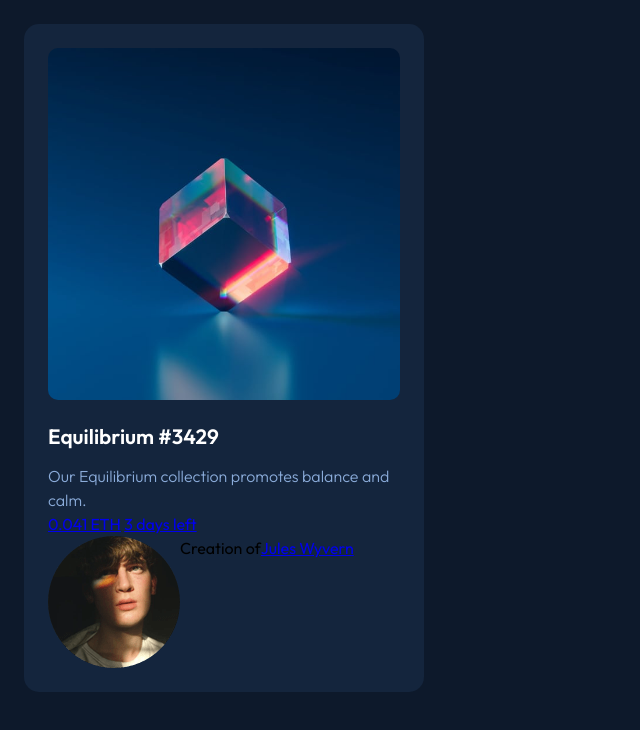
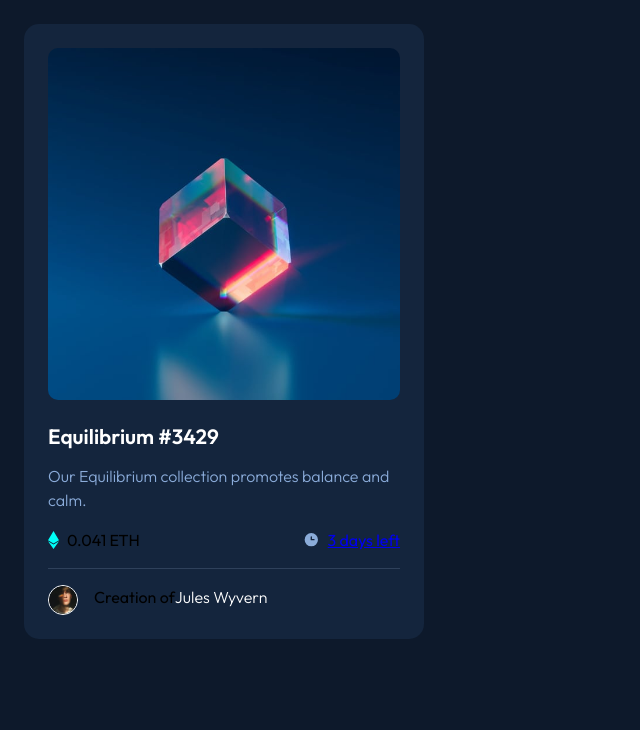
Before and after one commit to dottereldesign/NFT_preview_card_component, a plain HTML site: page index.html in a window 1280 px wide. Shown: the whole page, without its empty margins (0-640 px from the left). Drawn offline with Linux system fonts and the light colour scheme.

Commit message:
Add flex container and wrapper with icons.

```diff
--- a/index.html
+++ b/index.html
@@ -18,17 +18,26 @@
       <img src="images/image-equilibrium.jpg" alt="NFT of Equilibrium crystal cube.">
     </picture>
     <h2 class="card_header">Equilibrium #3429</h2>
+
     <p class="card_body">Our Equilibrium collection promotes balance and calm.</p>
 
     <div class="card_info-container">
-      <a href="#">0.041 ETH</a>
-      <a href="#">3 days left</a>
+      <div class="card_info-wrapper">
+        <img class="card_info-img-1" src="images/icon-ethereum.svg" alt="">
+        <a class=href="#">0.041 ETH</a>
+      </div>
+      <div class="card_info-wrapper">
+        <img class="card_info-img-2" src="images/icon-clock.svg" alt="">
+        <a href="#">3 days left</a>
+      </div>
     </div>
 
+    <div class="card_seperator">
+    </div>
 
     <footer class="card_footer">
       <img src="images/image-avatar.png" alt="Display picture of Jules Wyvern.">
-      Creation of <a href="#">Jules Wyvern</a>
+      Creation of <a class="card_footer-name" href="#">Jules Wyvern</a>
     </footer>
 
   </article>
--- a/style.css
+++ b/style.css
@@ -128,10 +128,58 @@ article {
   border-radius: 15px;
 }
 
-img {
+article > picture img {
   border-radius: 10px;
 }
 
-.card_footer {
+article .card_info-container {
   display: flex;
+  margin-top: 1em;
+  align-items: center;
+  justify-content: space-between;
 }
+
+article .card_info-wrapper {
+  display: flex;
+  align-items: center;
+}
+
+article .card_info-wrapper img:first-child {
+  margin-right: 0.5em;
+}
+
+article .card_info-img-1 {
+  width: 11px;
+  height: 18px;
+}
+
+article .card_info-img-2 {
+  width: 17px;
+  height: 17px;
+}
+
+article .card_seperator {
+  width: 100%;
+  height: 1px;
+  background-color: var(--clr-neutral-300);
+  margin-top: 1em;
+}
+
+footer {
+  display: flex;
+  margin-top: 1em;
+}
+
+footer img {
+  width: 30px;
+  height: auto;
+  border-radius: 100px;
+  border: 1px solid var(--clr-neutral-400);
+  margin-right: 1em;
+}
+
+.card_footer-name {
+  color: var(--clr-neutral-400);
+  text-decoration: none;
+  font-weight: var(--fw-light);
+}
```
